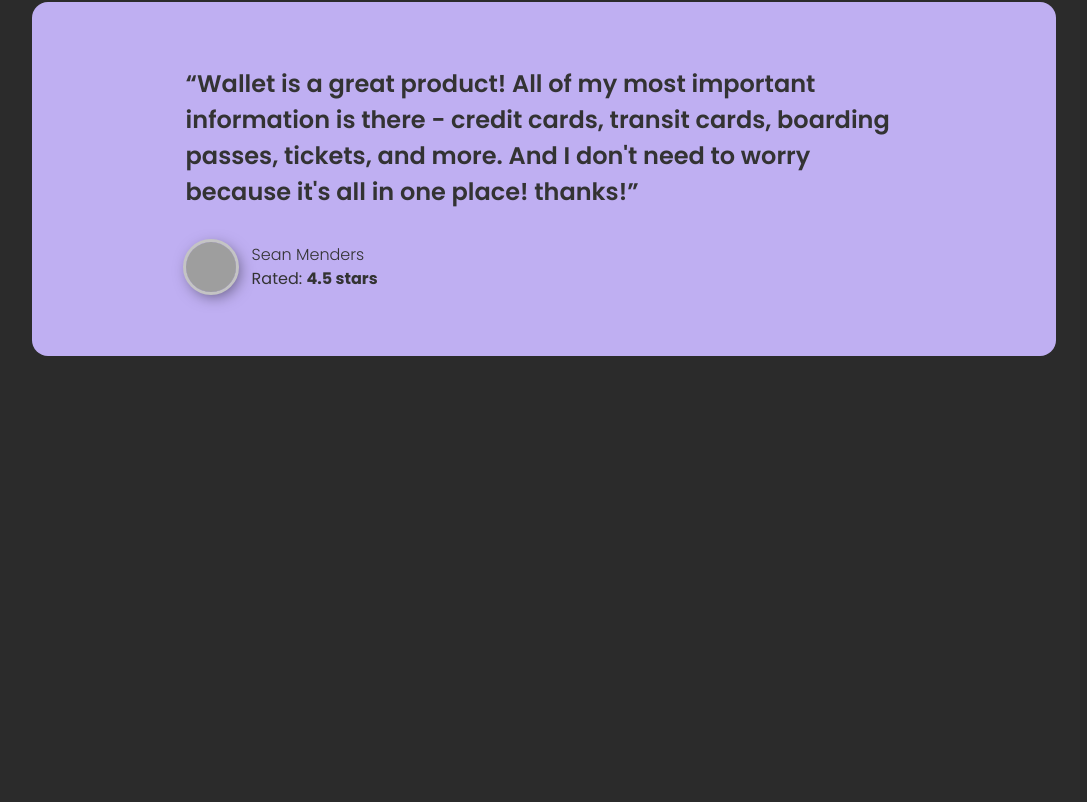
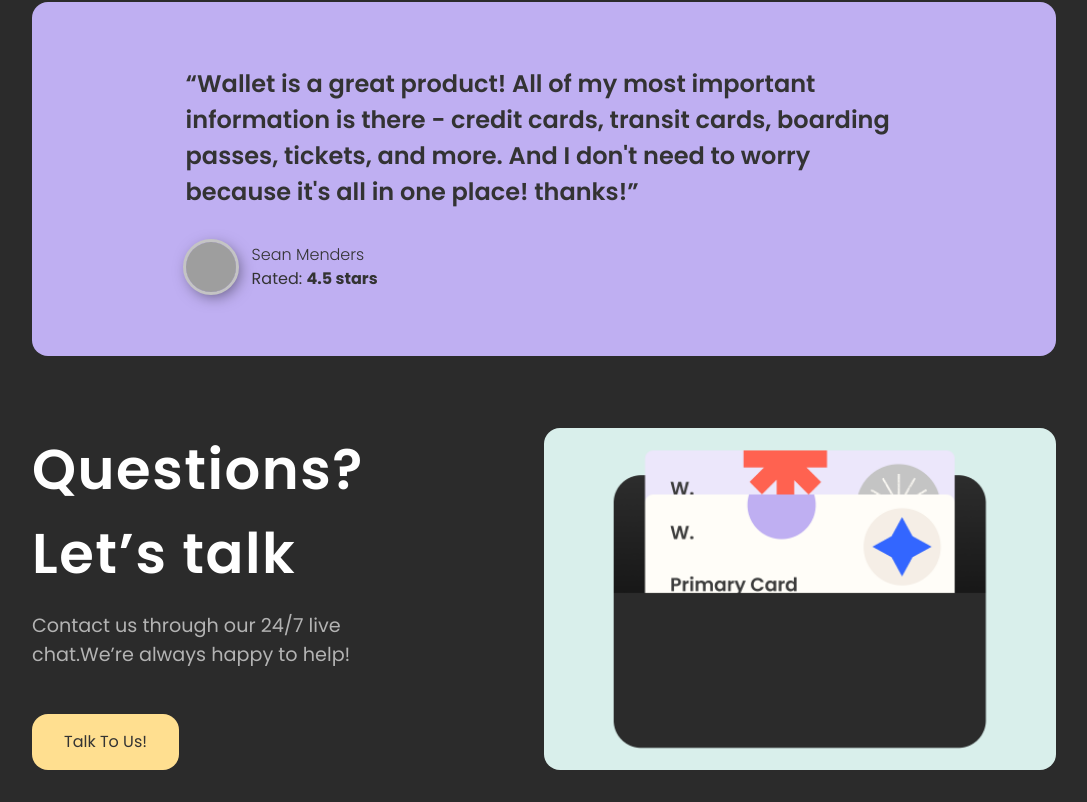
Before and after one commit to the-pro7/next-project, a Next.js app: page / in a window 1280 px wide. Shown: the part 1752-2554 px from the top of the page, without its empty margins (96-1183 px from the left). Before the commit the page ends 2156 px from the top, so only its background shows below. Built offline with nearby package versions, Linux system fonts and the light colour scheme; grey boxes are pictures that could not be loaded.

Commit message:
Finished questions section

```diff
--- a/src/app/home.module.css
+++ b/src/app/home.module.css
@@ -23,6 +23,7 @@
   font-size: 3.5rem;
   width: 75%;
   font-weight: 600;
+  letter-spacing: 1.5px;
 }
 
 .description {
@@ -40,12 +41,13 @@
   }
 }
 
-.heroCta {
+.landingCta {
   background: var(--yellow);
   color: var(--dark-gray);
   width: fit-content;
   padding: 1em 2em;
   border-radius: var(--border-radius);
+  text-transform: capitalize;
 }
 
 /* Image */
@@ -142,3 +144,45 @@
   font-size: 1.5rem;
   line-height: 1.5;
 }
+
+/* Questions cta */
+.questionsSection {
+  width: 80%;
+  margin: 4.5em auto 2em;
+  display: grid;
+  grid-template-columns: repeat(auto-fit, minmax(100px, 1fr));
+}
+
+.questions_text {
+  display: flex;
+  flex-direction: column;
+  gap: 1em;
+}
+
+.questions_text .header {
+  width: 70%;
+}
+
+.questions_text .description {
+  width: 65%;
+}
+
+.questions_image {
+  position: relative;
+  border-radius: 1rem;
+  overflow: clip;
+}
+
+.questions_image img {
+  object-fit: cover;
+}
+
+.questionsSection::after {
+  content: "";
+  position: absolute;
+  bottom: 0;
+  width: 100%;
+  height: var(--stroke-height);
+  background-color: var(--stroke-color);
+  margin-top: 1em;
+}
--- a/src/app/page.tsx
+++ b/src/app/page.tsx
@@ -22,7 +22,7 @@
               opoku-ameyaw.tech
             </Link>
           </p>
-          <Link href="/get-started" className={styles.heroCta}>
+          <Link href="/get-started" className={styles.landingCta}>
             Get Started
           </Link>
         </div>
@@ -64,6 +64,20 @@
           />
         </div>
       </section>
+      <section className={styles.questionsSection}>
+        <div className={styles.questions_text}>
+          <h2 className={styles.header}>Questions? Let’s talk</h2>
+          <p className={styles.description}>
+            Contact us through our 24/7 live chat.We’re always happy to help!
+          </p>
+          <Link href="/get-started" className={styles.landingCta}>
+            Talk to Us!
+          </Link>
+        </div>
+        <div className={styles.questions_image}>
+          <Image src="/questions.png" alt="Questions image" fill />
+        </div>
+      </section>
     </main>
   );
 }
```
Also changed, not shown: src/components/footer/Footer.tsx (added, +7 -0 lines), public/questions.png (added).
